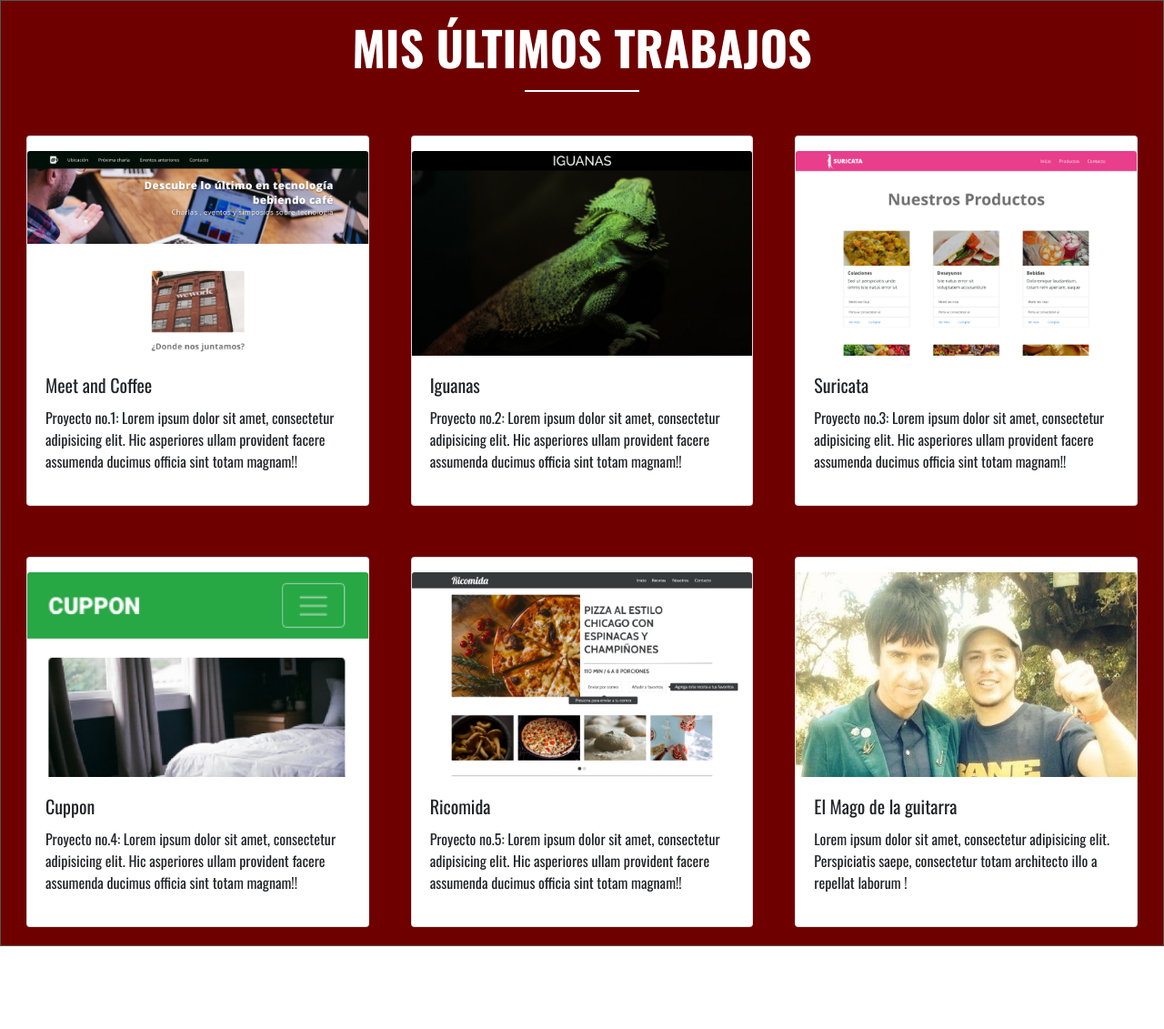
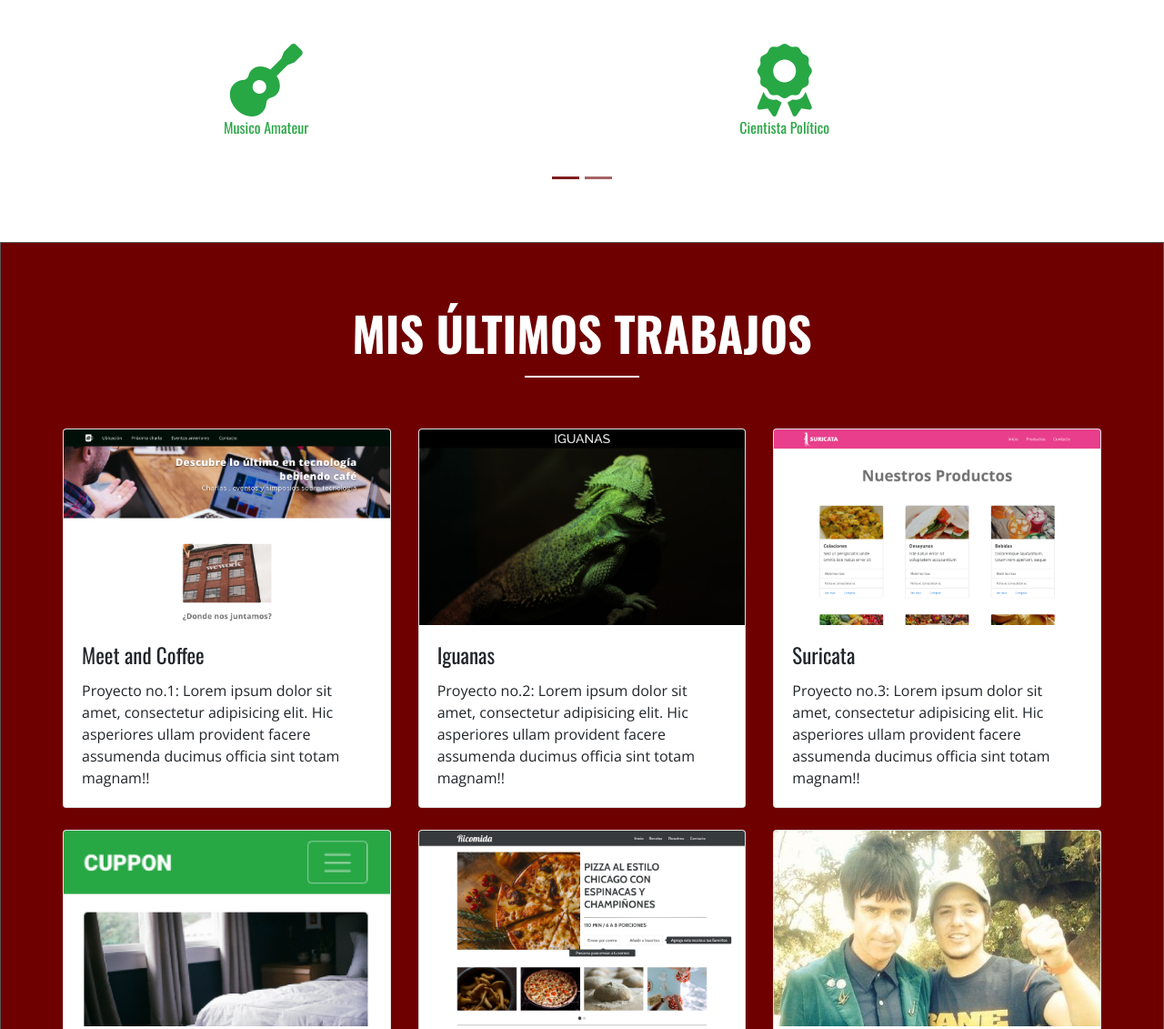
Before and after one commit to jpredon90/Mi-Portafolio, a plain HTML site: page index.html in a window 1280 px wide. Shown: the part 1937-3068 px from the top of the page at 91% size. Drawn offline with nearby package versions, Linux system fonts and the light colour scheme; a script that the page names is missing.

Commit message:
commit no.8 ajustes seccion trabajos anteriores

```diff
--- a/assets/css/style.css
+++ b/assets/css/style.css
@@ -1,3 +1,9 @@
+/* TEXTOS */
+/* font-family: 'Open Sans', sans-serif;
+font-family: 'Oswald', sans-serif;
+font-family: 'Playfair Display', serif;
+ */
+
 body {
   margin: 0px;
   padding: 0px;
@@ -83,12 +89,20 @@ h1 {
 }
 
 .titulo_bio {
+  font-family: 'Oswald', sans-serif;
   font-weight: 300;
 }
 
 .linea {
   border: 1px solid black;
 }
+
+.texto_bio {
+font-family: 'Open Sans', sans-serif;
+font-weight: 400;
+letter-spacing: 3px;
+}
+
 
 .titulo_xp {
   font-family: 'Oswald', sans-serif;
@@ -145,6 +159,7 @@ h1 {
   background: #6f0000;
   padding: 20px;
   border: 1px solid rgb(85, 85, 85);
+  margin-bottom: 50px;
 }
 
 .containerjobs row {
@@ -154,13 +169,26 @@ h1 {
   display: block;
   clear: both;
   padding: 20px;
+  padding-bottom: 20px;
 }
 
 .linea2 {
   border: 1px solid white;
 }
 
-.popover-title {
+.card-title {
+font-family: 'Oswald', sans-serif;
+font-size: 23px;
+font-weight: 400;
+}
+
+.card-text {
+font-family: 'Open Sans', sans-serif;
+font-size: 16px;
+font-weight: 300;
+}
+
+/* .popover-title {
   font-size: 14px;
   text-align: center;
 }
@@ -170,7 +198,7 @@ h1 {
   color: #000000;
   padding: 25px;
   font-size: 50px;
-}
+} */
 
 .name2 {
   font-family: 'Oswald', sans-serif;
--- a/index.html
+++ b/index.html
@@ -9,14 +9,13 @@
 
   <!-- bootstrap CSS -->
   <link rel="stylesheet" href="https://stackpath.bootstrapcdn.com/bootstrap/4.5.0/css/bootstrap.min.css" integrity="sha384-9aIt2nRpC12Uk9gS9baDl411NQApFmC26EwAOH8WgZl5MYYxFfc+NcPb1dKGj7Sk" crossorigin="anonymous">
-  <!-- Google Fonts Oswald -->
-  <link href="https://fonts.googleapis.com/css2?family=Oswald:wght@200;300;400;700&display=swap" rel="stylesheet">
+  <!-- Google Fonts Oswald 200,300,400,700 & Open Sans 400 & Playfair Display 400 -->
+  <link href="https://fonts.googleapis.com/css2?family=Open+Sans&family=Oswald:wght@200;300;400;700&family=Playfair+Display&display=swap" rel="stylesheet">
   <!-- Kit Font Awesome -->
   <script src="https://kit.fontawesome.com/ec73a8fce1.js" crossorigin="anonymous"></script>
   <!-- CSS Personal -->
   <link rel="stylesheet" href="assets/css/style.css">
 </head>
-
 <body>
   <nav class="navbar navbar-expand-lg navbar-dark bg-nav fixed-top">
   <div class="container">
@@ -63,14 +62,14 @@
     </div>
   </div>
   <div class="row my-5">
-    <div class="col-12 col-sm-12 col-md-12 col-lg-6 col-xl-6">
+    <div class="col-12 col-sm-12 col-md-12 col-lg-6 col-xl-6 texto_bio">
       <p>Lorem ipsum dolor sit amet, consectetur adipisicing elit. Temporibus provident ducimus consequuntur, unde, minus voluptatem facere assumenda quos doloribus dolorum autem repudiandae officiis! Ipsam dolore dicta recusandae voluptate quia,
         quasi! Lorem ipsum dolor sit amet, consectetur adipisicing elit, sed do eiusmod tempor incididunt ut labore et dolore magna aliqua. Ut enim ad minim veniam, quis nostrud exercitation ullamco laboris nisi ut aliquip ex ea commodo consequat.
         Duis aute irure dolor in reprehenderit in voluptate velit esse cillum dolore eu fugiat nulla pariatur. Excepteur sint occaecat cupidatat non proident, sunt in culpa qui officia deserunt mollit anim id est laborum.Lorem ipsum dolor sit amet,
         consectetur adipisicing elit, sed do eiusmod tempor incididunt ut labore et dolore magna aliqua. Ut enim ad minim veniam, quis nostrud exercitation ullamco laboris nisi ut aliquip ex ea commodo consequat. Duis aute irure dolor in
         reprehenderit in voluptate velit esse cillum dolore eu fugiat nulla pariatur. Excepteur sint occaecat cupidatat non proident, sunt in culpa qui officia deserunt mollit anim id est laborum</p>
     </div>
-    <div class="col-12 col-sm-12 col-md-12 col-lg-6 col-xl-6">
+    <div class="col-12 col-sm-12 col-md-12 col-lg-6 col-xl-6 texto_bio">
       <p>Lorem ipsum dolor sit amet, consectetur adipisicing elit. Temporibus provident ducimus consequuntur, unde, minus voluptatem facere assumenda quos doloribus dolorum autem repudiandae officiis! Ipsam dolore dicta recusandae voluptate quia,
         quasi! Lorem ipsum dolor sit amet, consectetur adipisicing elit, sed do eiusmod tempor incididunt ut labore et dolore magna aliqua. Ut enim ad minim veniam, quis nostrud exercitation ullamco laboris nisi ut aliquip ex ea commodo consequat.
         Duis aute irure dolor in reprehenderit in voluptate velit esse cillum dolore eu fugiat nulla pariatur. Excepteur sint occaecat cupidatat non proident, sunt in culpa qui officia deserunt mollit anim id est laborum.Lorem ipsum dolor sit amet,
@@ -129,14 +128,14 @@
 <!-- Sección 4: Mis Trabajos -->
 
 <section id="work">
-  <div class="containerjobs my-4">
-    <h1 class="text-uppercase text-center">Mis Últimos Trabajos</h1>
+  <div class="containerjobs">
+    <h1 class="text-uppercase text-center mt-5">Mis Últimos Trabajos</h1>
     <hr style= "width:10%;text-align:center" class="linea2 mb-5">
 
-    <div class="row">
+    <div class="row px-5 pb-3">
 
-      <div class="col-12 col-sm-12 col-md-12 col-lg-4 col-xl-4">
-        <div class="card mx-2 py-3">
+      <div class="col-12 col-sm-12 col-md-12 col-lg-4 col-xl-4 pt-2">
+        <div class="card">
           <img src="assets/img/meet_coffee.png" class="card-img-top img-fluid" alt="mc">
           <div class="card-body">
             <h5 class="card-title">Meet and Coffee</h5>
@@ -146,8 +145,8 @@
       </div>
 
 
-      <div class="col-12 col-sm col-md col-lg-4 col-xl-4">
-        <div class="card mx-2 py-3">
+      <div class="col-12 col-sm-12 col-md-12 col-lg-4 col-xl-4 pt-2">
+        <div class="card">
           <img src="assets/img/iguana_page.png" class="card-img-top img-fluid" alt="iguana">
           <div class="card-body">
             <h5 class="card-title">Iguanas</h5>
@@ -156,8 +155,8 @@
         </div>
       </div>
 
-      <div class="col-12 col-sm-12 col-md-12 col-lg-4 col-xl-4">
-        <div class="card mx-2 py-3">
+      <div class="col-12 col-sm-12 col-md-12 col-lg-4 col-xl-4 pt-2">
+        <div class="card">
           <img src="assets/img/suricata.png" class="card-img-top img-fluid" alt="suricata">
           <div class="card-body">
             <h5 class="card-title">Suricata</h5>
@@ -165,12 +164,11 @@
           </div>
         </div>
       </div>
-
     </div>
 
-    <div class="row">
-      <div class="col-12 col-sm-12 col-md-12 col-lg-4 col-xl-4 mt-5 pt-2">
-        <div class="card mx-2 py-3">
+    <div class="row px-5 pb-3">
+      <div class="col-12 col-sm-12 col-md-12 col-lg-4 col-xl-4 pt-2">
+        <div class="card">
           <img src="assets/img/cuppon.png" class="card-img-top img-fluid" alt="cuppon">
           <div class="card-body">
             <h5 class="card-title">Cuppon</h5>
@@ -180,8 +178,8 @@
       </div>
 
 
-      <div class="col-12 col-sm-12 col-md-12 col-lg-4 col-xl-4 mt-5 pt-2">
-        <div class="card mx-2 py-3">
+      <div class="col-12 col-sm-12 col-md-12 col-lg-4 col-xl-4 pt-2">
+        <div class="card">
           <img src="assets/img/ricomida.png" class="card-img-top img-fluid" alt="Ricomida">
           <div class="card-body">
             <h5 class="card-title">Ricomida</h5>
@@ -190,8 +188,8 @@
         </div>
       </div>
 
-      <div class="col-12 col-sm-12 col-md-12 col-lg-4 col-xl-4 mt-5 pt-2">
-        <div class="card mx-2 py-3">
+      <div class="col-12 col-sm-12 col-md-12 col-lg-4 col-xl-4 pt-2">
+        <div class="card">
           <img src="assets/img/Jmarr.png" class="card-img-top img-fluid" alt="JFMarr" data-toggle="popover" data-trigger="hover" data-placement="left" data-content="Johnny Marr!">
           <div class="card-body">
             <h5 class="card-title">El Mago de la guitarra</h5>
@@ -199,9 +197,7 @@
           </div>
         </div>
       </div>
-
     </div>
-
   </div>
 </section>
 
```
Also changed, not shown: 1 other file.
